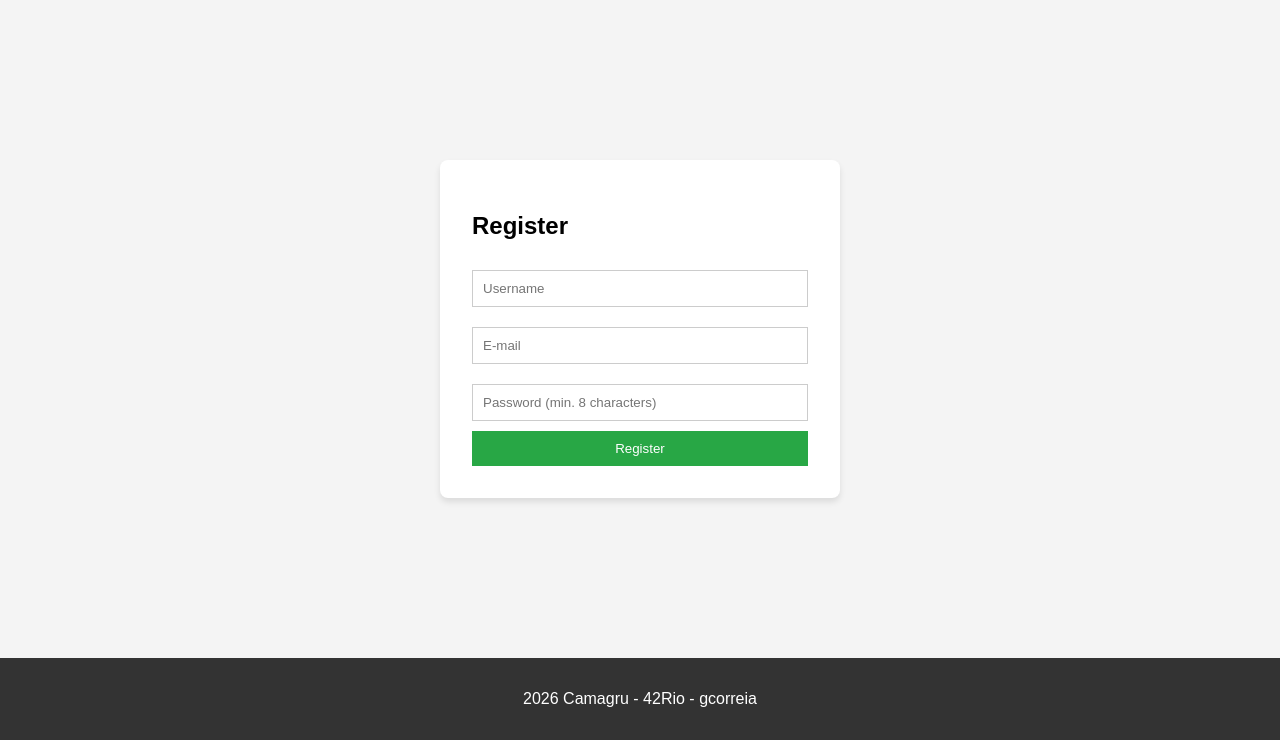
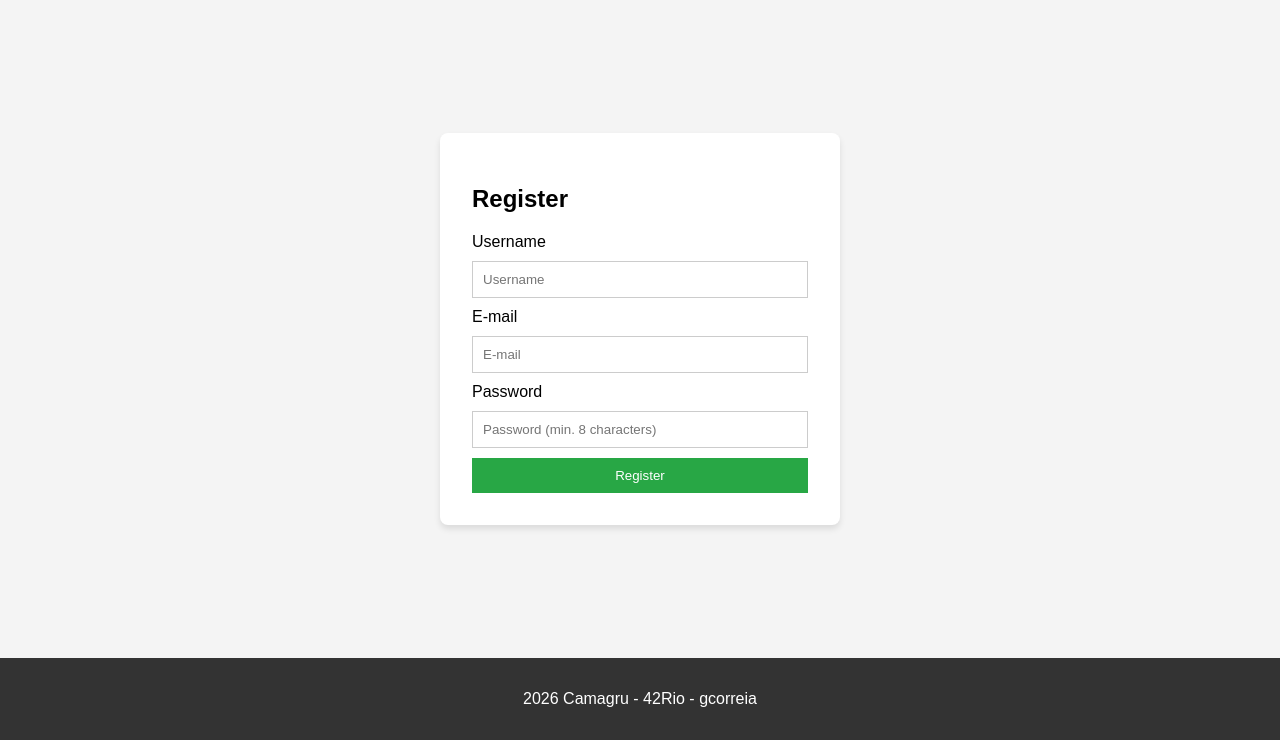
Before and after one commit to gabrielclcardoso/web1, a PHP site: page /register.php in a window 1280 px wide. Shown: the part 60-800 px from the top of the page. Run offline with PHP 8.4, Linux system fonts and the light colour scheme.

Commit message:
fix: remove browser issues

```diff
--- a/public/forgot_password.php
+++ b/public/forgot_password.php
@@ -30,7 +30,8 @@ require_once '../srcs/includes/header.php';
 
     <form method="POST">
         <p>Fill your email to receive tha password reset link.</p>
-        <input type="email" name="email" placeholder="your e-mail" required>
+		<label for="email">E-mail</label>
+        <input type="email" id="email" name="email" placeholder="your e-mail" autocomplete="email" required>
         <button type="submit" class="btn">Send link</button>
     </form>
     <p><a href="login.php">Login</a></p>
--- a/public/login.php
+++ b/public/login.php
@@ -43,8 +43,8 @@ require_once '../srcs/includes/header.php';
     <?php endif; ?>
 
     <form method="POST">
-        <input type="text" name="username" placeholder="Username" required>
-        <input type="password" name="password" placeholder="Password" required>
+		<input type="text" id="username" name="username" placeholder="Username" autocomplete="username" required>
+        <input type="password" id="password" name="password" placeholder="Password" autocomplete="current-password" required>
         <button type="submit" class="btn">login</button>
     </form>
 
--- a/public/register.php
+++ b/public/register.php
@@ -48,9 +48,14 @@ require_once '../srcs/includes/header.php';
     	<?php endif; ?>
 
     <form method="POST">
-        <input type="text" name="username" placeholder="Username" required>
-        <input type="email" name="email" placeholder="E-mail" required>
-        <input type="password" name="password" placeholder="Password (min. 8 characters)" required>
+		<label for="username">Username</label>
+        <input type="text" id="username" name="username" placeholder="Username" autocomplete="username" required>
+
+        <label for="email">E-mail</label>
+        <input type="email" id="email" name="email" placeholder="E-mail" autocomplete="email" required>
+
+        <label for="password">Password</label>
+        <input type="password" id="password" name="password" placeholder="Password (min. 8 characters)" autocomplete="new-password" required>
         <button type="submit" class="btn">Register</button>
     </form>
 
```
Also changed, not shown: public/profile.php (+6 -5 lines).
